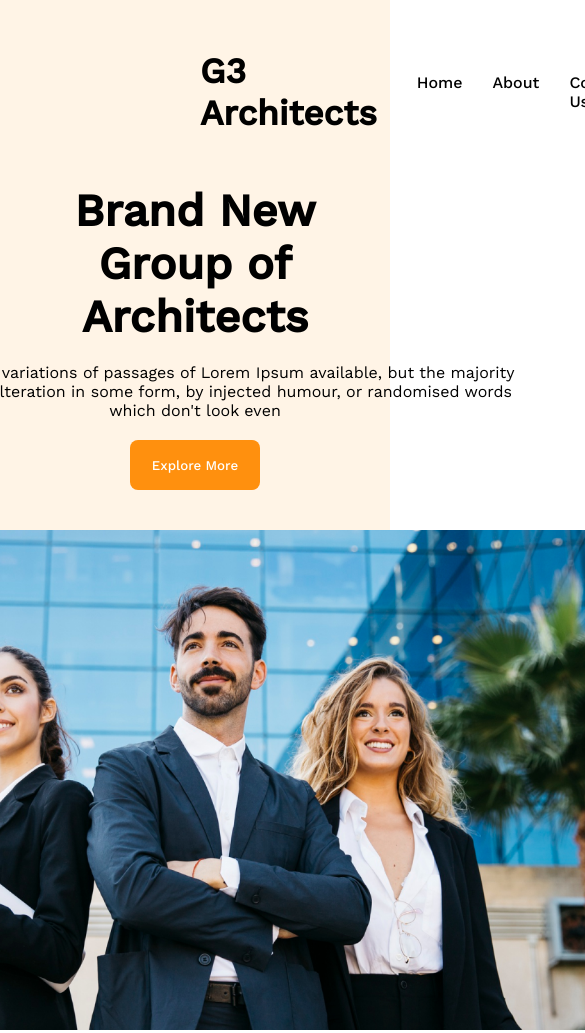
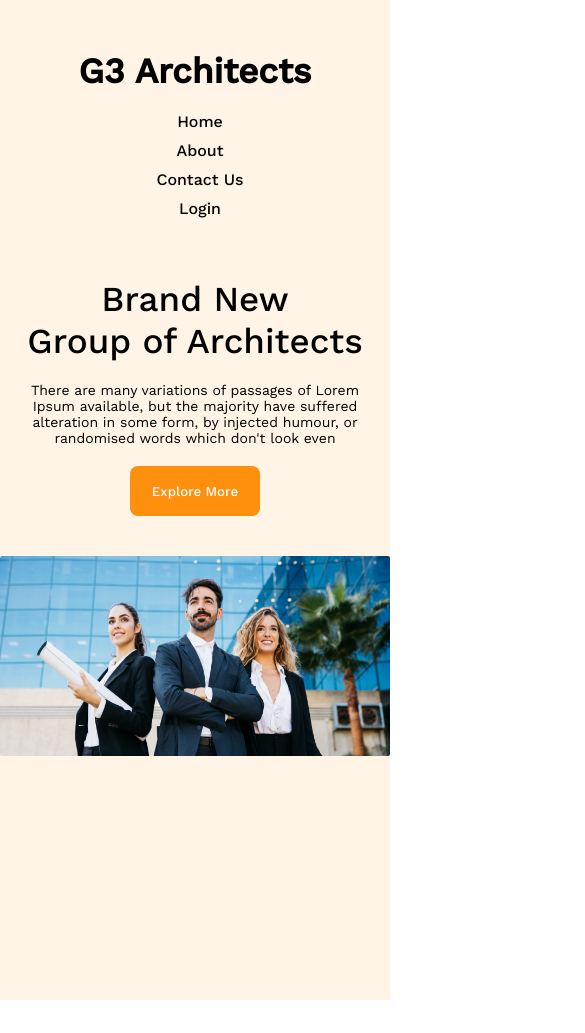
Before and after one commit to Falguni065/architects, a plain HTML site: page index.html in a window 390 px wide. Shown: the top 1033 px of the page, 585 px wide, since content can reach past the window. After the commit the page ends 1000 px from the top, so only its background shows below. Drawn offline with nearby package versions, Linux system fonts and the light colour scheme.

Commit message:
header responsive done

```diff
--- a/index.html
+++ b/index.html
@@ -150,7 +150,7 @@
                 <p>Clients Worked</p>
             </div>
             <div class="stat-box">
-                <img src="/images/icons/email.png" alt="">
+                <img src="images/icons/email.png" alt="">
                 <h3>22578</h3>
                 <p>Email Send</p>
             </div>
--- a/style.css
+++ b/style.css
@@ -275,3 +275,45 @@ footer {
     align-items: center;
 
 }
+
+/* -----Responsive Part----- */
+
+@media screen and (max-width: 688px) {
+    .header {
+        /* background-color: #FF900E; */
+        margin: 0;
+
+    }
+    .nav {
+        flex-direction: column;
+        padding: 50px 50px;
+    }
+    .nav-list>ul {
+        flex-direction: column;
+        justify-content: center;
+        align-items: center;
+        margin-top: 20px;
+    }
+    .nav-list>ul>li {
+        margin-bottom: 10px;
+    }
+
+    .first-sec-heading>h1 {
+        font-weight: 590;
+        font-size: 35px;
+    }
+
+    .first-sec-desc {
+        width: 350px;
+        font-size: 14px;
+    }
+
+    .header-img>img {
+        width: 100%;
+        height: 200px;
+    }
+
+    main, footer {
+        display: none;
+    }
+}
```
